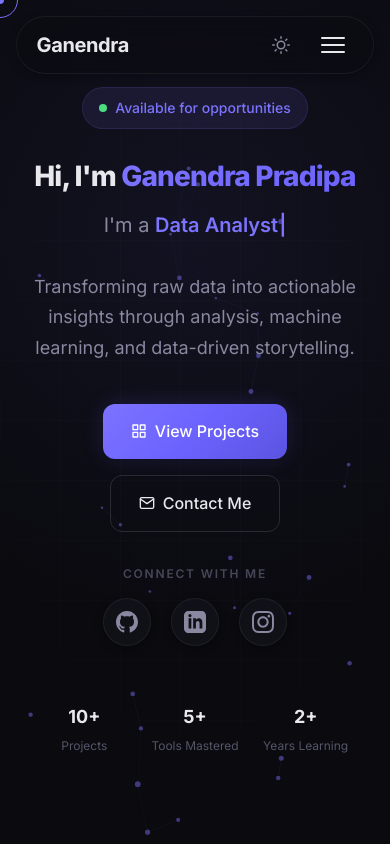
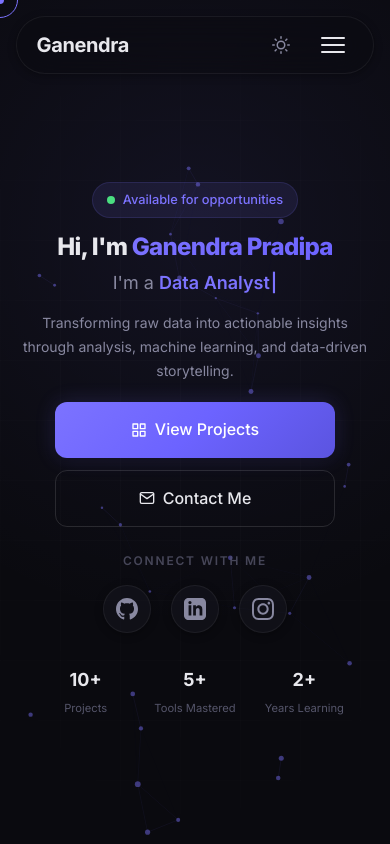
Before and after one commit to dipndeep/web_porto, a Next.js app: page / in a window 390 px wide. Shown: the top 844 px of the page. Built offline with nearby package versions, Linux system fonts and the light colour scheme.

Commit message:
fixing mobile size style

```diff
--- a/src/components/Hero.module.css
+++ b/src/components/Hero.module.css
@@ -1,6 +1,7 @@
 .hero {
   position: relative;
   min-height: 100vh;
+  min-height: 100dvh;
   display: flex;
   align-items: center;
   justify-content: center;
@@ -230,15 +231,38 @@
 /* Responsive */
 @media (max-width: 768px) {
   .hero {
-    padding: 5rem 1.25rem;
+    min-height: 100vh;
+    min-height: 100dvh;
+    padding: 5.5rem 1.25rem 2.5rem;
+  }
+
+  .badge {
+    margin-bottom: 1.25rem;
   }
 
   .name {
     font-size: var(--font-size-4xl);
+    margin-bottom: 0.75rem;
   }
 
   .titleWrapper {
     font-size: var(--font-size-xl);
+    margin-bottom: 1rem;
+    min-height: 2rem;
+  }
+
+  .tagline {
+    font-size: var(--font-size-base);
+    margin-bottom: 1.75rem;
+  }
+
+  .cta {
+    margin-bottom: 1.5rem;
+    gap: 0.75rem;
+  }
+
+  .socialsContainer {
+    margin-bottom: 2.25rem;
   }
 
   .stats {
@@ -251,15 +275,53 @@
 }
 
 @media (max-width: 480px) {
+  .hero {
+    padding: 5.5rem 1rem 2rem;
+  }
+
+  .badge {
+    margin-bottom: 1rem;
+    font-size: 0.8rem;
+    padding: 0.4rem 0.85rem;
+  }
+
+  .name {
+    font-size: var(--font-size-3xl);
+    margin-bottom: 0.5rem;
+  }
+
+  .titleWrapper {
+    font-size: var(--font-size-lg);
+    margin-bottom: 0.75rem;
+    min-height: 1.75rem;
+  }
+
+  .tagline {
+    font-size: var(--font-size-sm);
+    margin-bottom: 1.25rem;
+  }
+
   .cta {
     flex-direction: column;
-    align-items: center;
+    align-items: stretch;
+    max-width: 280px;
+    margin: 0 auto 1.5rem;
+    width: 100%;
+    gap: 0.75rem;
+  }
+
+  .cta a {
+    width: 100%;
+  }
+
+  .socialsContainer {
+    margin-bottom: 2rem;
   }
 
   .stats {
     display: grid;
     grid-template-columns: repeat(3, 1fr);
-    gap: 0.75rem;
+    gap: 0.5rem;
     width: 100%;
     max-width: 320px;
     margin: 0 auto;
@@ -274,7 +336,7 @@
   }
 
   .statLabel {
-    font-size: var(--font-size-xs);
+    font-size: 0.7rem;
     text-align: center;
   }
 }
--- a/src/components/Navbar.module.css
+++ b/src/components/Navbar.module.css
@@ -42,6 +42,9 @@
   font-weight: 700;
   letter-spacing: -0.02em;
   transition: opacity var(--transition-fast);
+  display: flex;
+  align-items: center;
+  height: 40px;
 }
 
 .logoExtra {
```
